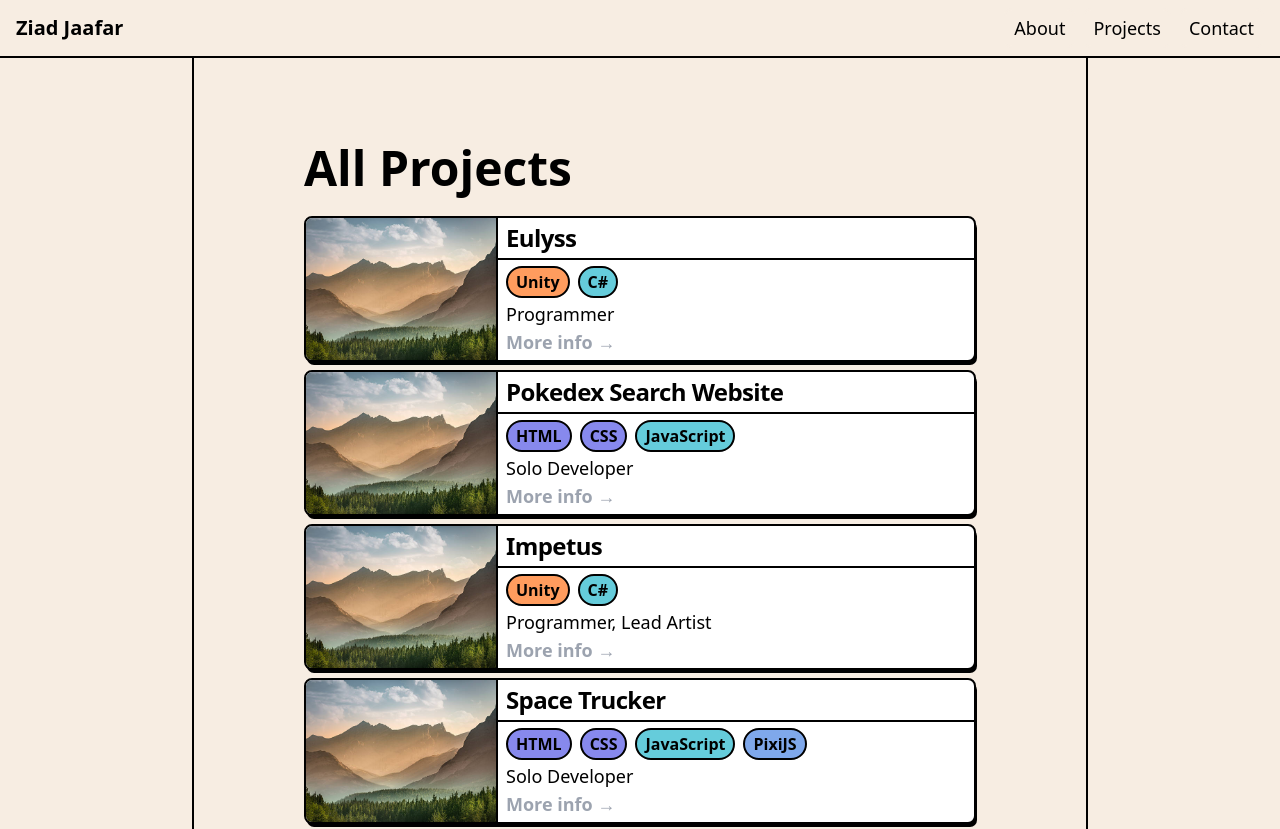
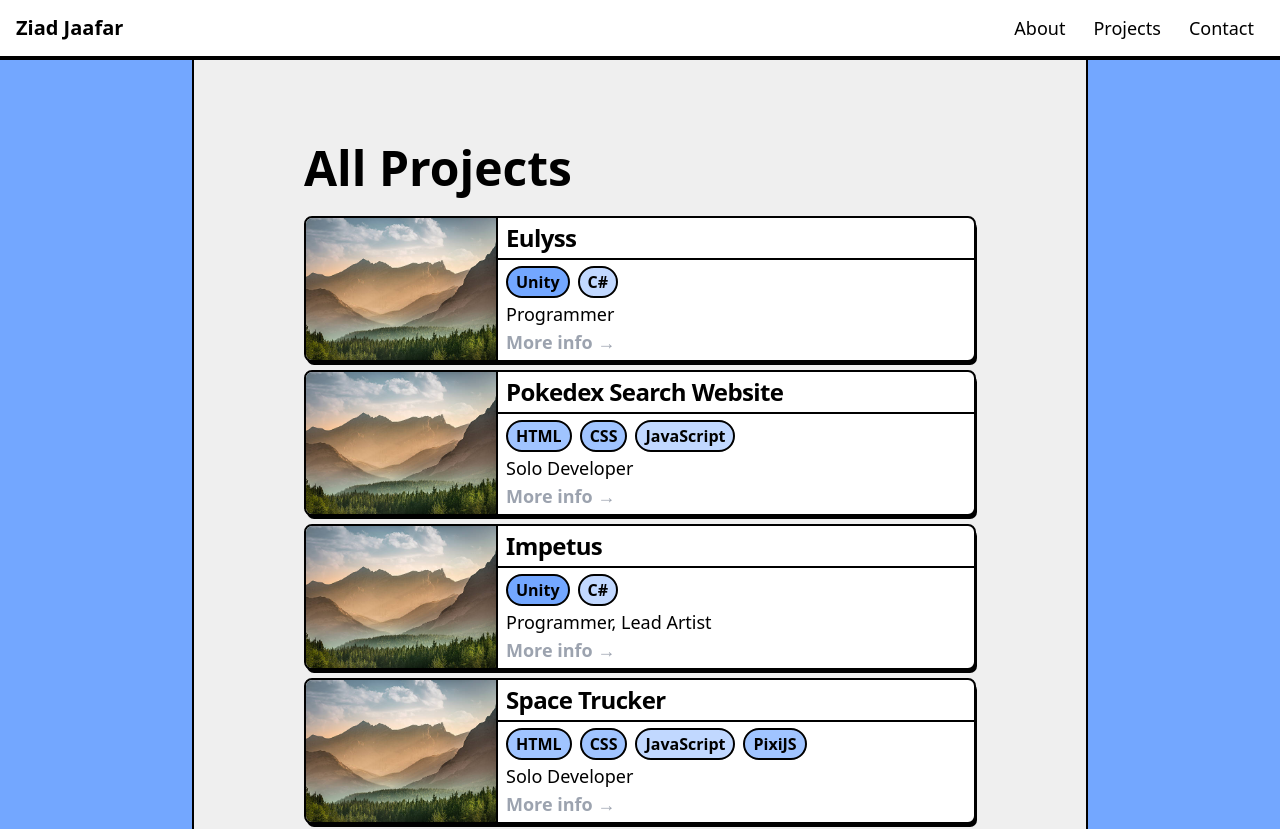
Before and after one commit to Ziad-J05/Portfolio-Site, a React (Vite) app: page /projects in a window 1280 px wide. Shown: the top 829 px of the page. Built offline with nearby package versions, Linux system fonts and the light colour scheme.

Commit message:
new color palette + implemented css vars

```diff
--- a/index.html
+++ b/index.html
@@ -6,7 +6,7 @@
     <meta name="viewport" content="width=device-width, initial-scale=1.0" />
     <title>Vite + React</title>
   </head>
-  <body style="background-color: #F7EDE2;">
+  <body style="background-color: var(--accent-dk);">
     <div id="root"></div>
     <script type="module" src="/src/main.tsx"></script>
   </body>
--- a/src/components/Footer.tsx
+++ b/src/components/Footer.tsx
@@ -3,7 +3,7 @@ import '../index.css'
 function Footer(){
   return(
     <>
-      <footer className="mx-auto text-lg w-4xl py-4 bg-[#F7EDE2] text-black border-2 border-b-0">
+      <footer className="mx-auto text-lg w-4xl py-4 bg-[var(--secondary)] text-black border-2 border-b-0">
         <p className='w-2xl mx-auto text-center'>&copy;2025 Ziad Jaafar - Made with React and Tailwind</p>
       </footer>
     </>
--- a/src/components/IntroSection.tsx
+++ b/src/components/IntroSection.tsx
@@ -5,8 +5,8 @@ export default function IntroSection(){
     <>
         <section className="grid grid-cols-[1fr_calc(64*var(--spacing))] grid-auto-rows-auto gap-4 w-2xl mx-auto h-auto mb-[3rem]">
           <h1 className="justify-self-stretch self-center row-start-1 row-end-2 col-start-1 col-end-2 font-light text-5xl ">
-            Hello, I'm<span className="block font-bold text-8xl">Ziad</span>
-            <span className="block font-bold text-8xl ml-[1em]">Jaafar</span>
+            Hello, I'm<span className="block font-bold text-8xl text-[var(--primary)] text-shadow-[4px_4px_0px_rgba(0,0,0,1),-2px_-2px_0_rgba(0,0,0,1),-2px_2px_0_rgba(0,0,0,1),2px_-2px_0_rgba(0,0,0,1)]">ZIAD</span>
+            <span className="block font-bold text-8xl text-[var(--primary)] text-shadow-[4px_4px_0px_rgba(0,0,0,1),-2px_-2px_0_rgba(0,0,0,1),-2px_2px_0_rgba(0,0,0,1),2px_-2px_0_rgba(0,0,0,1)] ml-4">JAAFAR</span>
           </h1>
           <p className="justify-self-end-safe self-start row-start-2 row-end-3 col-start-1 col-end-2 text-lg">
             Game developer + software developer based out of Pittsburgh, PA
--- a/src/components/JobTimeline.tsx
+++ b/src/components/JobTimeline.tsx
@@ -63,7 +63,7 @@ const timelineTheme = createTheme({
         marker: {
           base: {
             horizontal: "absolute -left-1.5 h-3 w-3 rounded-full border border-amber-400 bg-amber-400 dark:border-gray-900 dark:bg-gray-700",
-            vertical: "absolute -left-2 mt-2 h-4 w-4 rounded-full shadow-[1px_2px_0px_0px_rgba(0,0,0,1)] border-2 border-black bg-white dark:border-gray-900 dark:bg-gray-700"
+            vertical: "absolute -left-2 mt-2 h-4 w-4 rounded-full shadow-[1px_2px_0px_0px_rgba(0,0,0,1)] border-2 border-black bg-[var(--accent-lt)] dark:border-gray-900 dark:bg-gray-700"
           },
           icon: {
             base: "h-3 w-3 text-primary-600 dark:text-primary-300",
--- a/src/components/LinkButton.tsx
+++ b/src/components/LinkButton.tsx
@@ -25,7 +25,7 @@ const buttonTheme = createTheme({
             xl: "h-[52px] px-6 text-base"
         },
         color: {
-            default: "bg-white hover:bg-white text-black border-2",
+            default: "bg-[var(--primary)] hover:bg-[var(--primary)] text-[var(--content)] border-2 border-black",
         },
     }
 })
--- a/src/components/MainContentArea.tsx
+++ b/src/components/MainContentArea.tsx
@@ -8,7 +8,7 @@ interface MainContentAreaProps{
 
 function MainContentArea({width, content}: MainContentAreaProps){
 
-  const mainClass:string = "bg-[#F7EDE2] py-36 mx-auto w-" + width + " min-h-[calc(100vh-var(--text-lg)-8*var(--spacing))] border-l-2 border-r-2"
+  const mainClass:string = "bg-[var(--secondary)] py-36 mx-auto w-" + width + " min-h-[calc(100vh-var(--text-lg)-8*var(--spacing))] border-l-2 border-r-2"
 
   return(
     <>
--- a/src/components/NavigationBar.tsx
+++ b/src/components/NavigationBar.tsx
@@ -5,7 +5,7 @@ const navBarTheme = createTheme({
 
   navbar:{
       root: {
-        base: "bg-[#F7EDE2] px-2 py-2 sm:px-4 border-b-2",
+        base: "bg-[var(--content)] px-2 py-2 sm:px-4 border-b-4",
         rounded: {
           on: "rounded",
           off: ""
@@ -23,7 +23,7 @@ const navBarTheme = createTheme({
         }
       },
       brand: {
-        base: "flex items-center"
+        base: "flex items-center hover:text-[var(--primary)]"
       },
       collapse: {
         base: "w-full md:block md:w-auto",
@@ -37,7 +37,7 @@ const navBarTheme = createTheme({
         base: "block py-2 pl-3 pr-4 md:px-2 md:py-1 text-lg rounded-lg",
         active: {
           on: "bg-transparent text-white md:bg-transparent md:text-black",
-          off: "border-b border-gray-100 text-black hover:bg-gray-50 md:border-2 md:border-[#F7EDE2] md:hover:bg-white md:hover:border-2 md:hover:border-black md:hover:text-black transition-all ease-out duration-100"
+          off: "border-b border-gray-100 text-black hover:bg-gray-50 md:border-2 md:border-[var(--content)] md:hover:bg-[var(--primary)] md:hover:border-2 md:hover:border-black md:hover:text-[var(--content)] transition-all ease-out duration-100"
         },
         disabled: {
           on: "text-gray-400 hover:cursor-not-allowed dark:text-gray-600",
--- a/src/components/SkillsArea.tsx
+++ b/src/components/SkillsArea.tsx
@@ -14,13 +14,15 @@ const skillBadgeTheme = createTheme({
             "base": "flex h-fit items-center gap-1 font-semibold",
             "color": {
             "info": "bg-white border-2 hover:bg-white text-black",
-            "light": "bg-white border-2 hover:bg-white text-black",
             "teal": "bg-[#65ccdb] border-2 hover:bg-white text-black",
             "violet": "bg-[#8789ed] border-2 hover:bg-white text-black",
             "blue": "bg-[#7fa8eb] border-2 hover:bg-white text-black",
             "green": "bg-[#70db9b] border-2 hover:bg-white text-black",
             "yellow": "bg-[#ffc963] border-2 hover:bg-white text-black",
             "orange": "bg-[#ff9c5e] border-2 hover:bg-white text-black",
+            "light": "bg-[var(--accent-lt)] border-2 hover:bg-white text-black",
+            "medium": "bg-[var(--accent-md)] border-2 hover:bg-white text-black",
+            "dark": "bg-[var(--accent-dk)] border-2 hover:bg-white text-black",
 
             },
             "size": {
@@ -96,19 +98,19 @@ function ColorFromSkillType(type: SkillType){
 
     switch(type){
         case SkillType.Language:
-            color = "teal"
+            color = "light"
             break;
         case SkillType.Software:
-            color = "orange"
+            color = "dark"
             break;
         case SkillType.Library:
-            color = "blue"
+            color = "medium"
             break;
         case SkillType.Framework:
-            color = "green"
+            color = "medium"
             break;
         case SkillType.NonScriptLang:
-            color = "violet"
+            color = "medium"
             break;
     }
 
--- a/src/index.css
+++ b/src/index.css
@@ -1,3 +1,13 @@
 @import "tailwindcss";
 @plugin "flowbite-react/plugin/tailwindcss";
 @source "../.flowbite-react/class-list.json";
+
+/* Global variables */
+:root {
+    --primary: #4285f4ff;
+    --secondary: #efefefff;
+    --content: #fff;
+    --accent-lt: #c1d8ffff;
+    --accent-md: #a0c4ffff;
+    --accent-dk: #73a7ffff;
+}
```
